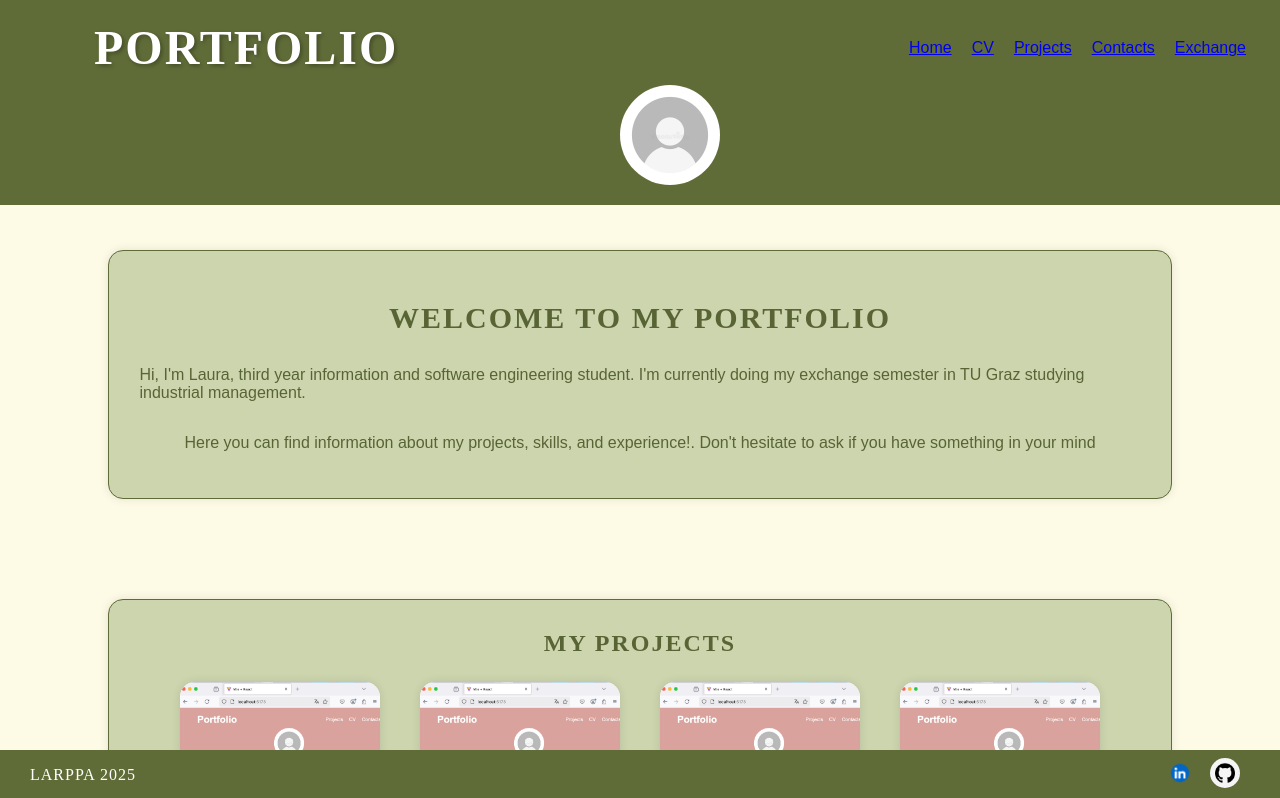
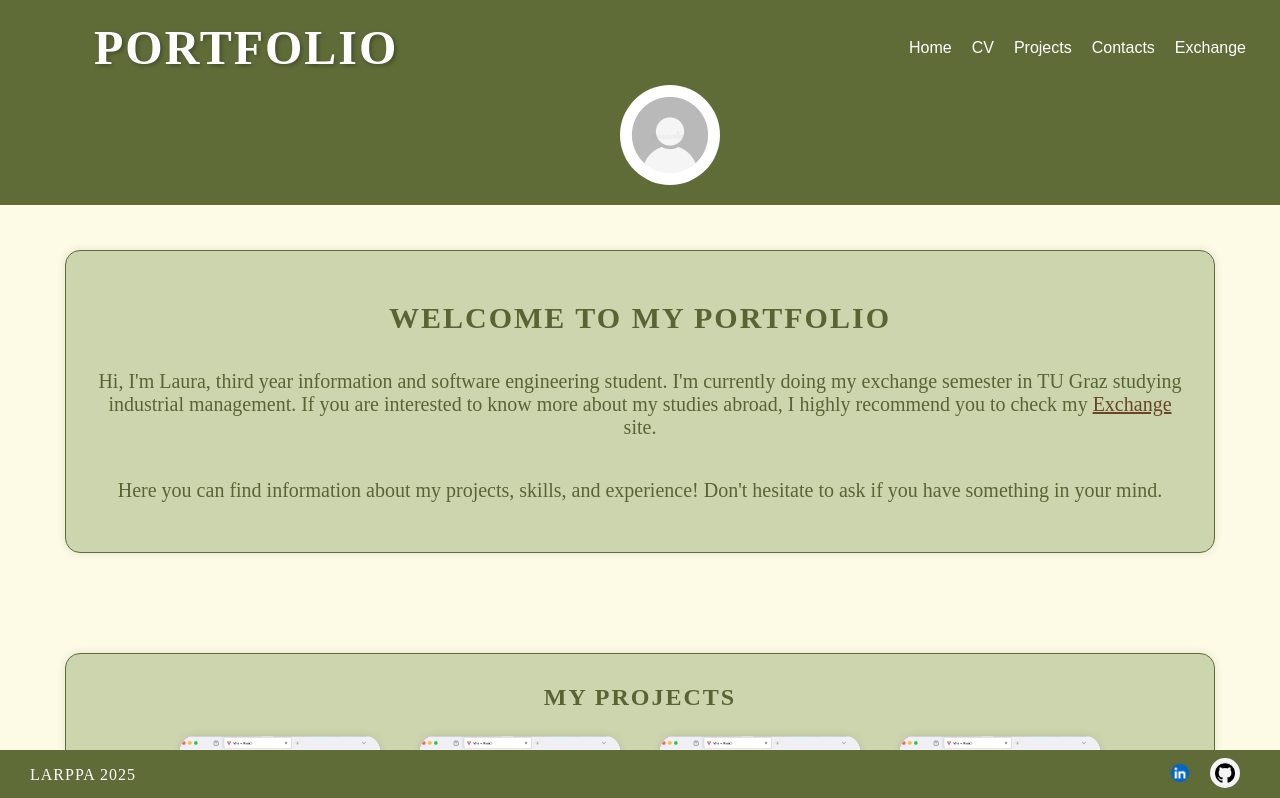
Before and after one commit to lehtio/portfolio, a React (Vite) app in the folder portfolio/: page / in a window 1280 px wide. Shown: the top 798 px of the page. Built offline with nearby package versions, Linux system fonts and the light colour scheme.

Commit message:
korjatut linkit, vaihtosivu ja infoboxi

```diff
--- a/portfolio/src/components/InfoBox.jsx
+++ b/portfolio/src/components/InfoBox.jsx
@@ -1,4 +1,5 @@
 import "../styles/InfoBox.css";
+import { Link } from "react-router-dom"; // React Router käyttöön
 
 export default function InfoBox() {
   return (
@@ -6,9 +7,10 @@ export default function InfoBox() {
       <h1>Welcome to my portfolio</h1>
       <p>
         Hi, I'm Laura, third year information and software engineering student. I'm currently doing my
-        exchange semester in TU Graz studying industrial management.
+        exchange semester in TU Graz studying industrial management. If you are interested to know more about my studies abroad, I highly recommend you to
+        check my <Link to="/exchange">Exchange</Link> site.
       </p>
-      <p>Here you can find information about my projects, skills, and experience!. Don't hesitate to ask if you have something in your mind</p>
+      <p>Here you can find information about my projects, skills, and experience! Don't hesitate to ask if you have something in your mind.</p>
     </div>
   );
 }
--- a/portfolio/src/styles/Header.css
+++ b/portfolio/src/styles/Header.css
@@ -20,6 +20,7 @@
   align-items: center;
   width: 90%;
   max-width: 1200px;
+
 
 }
 
@@ -49,9 +50,14 @@
   cursor: pointer;
   color: white;
 }
+.nav-links li a {
+  color: white; /* Linkin väri valkoiseksi */
+  text-decoration: none; /* Poistaa alleviivauksen */
+}
 
 .nav-links li:hover {
   text-decoration: underline;
+
 }
 
 .profile-image {
--- a/portfolio/src/styles/InfoBox.css
+++ b/portfolio/src/styles/InfoBox.css
@@ -22,3 +22,16 @@
     font-weight: bold;
     margin-bottom: 15px;
   }
+  .info-box p {
+    font-size: 20px;
+    font-family: Kingdom;
+    text-align: center;
+  }
+
+  .info-box a {
+    color: rgb(102, 69, 41);
+
+    font-size: 20px;
+    font-family: Kingdom;
+    margin-top: 20px;
+  }
```
